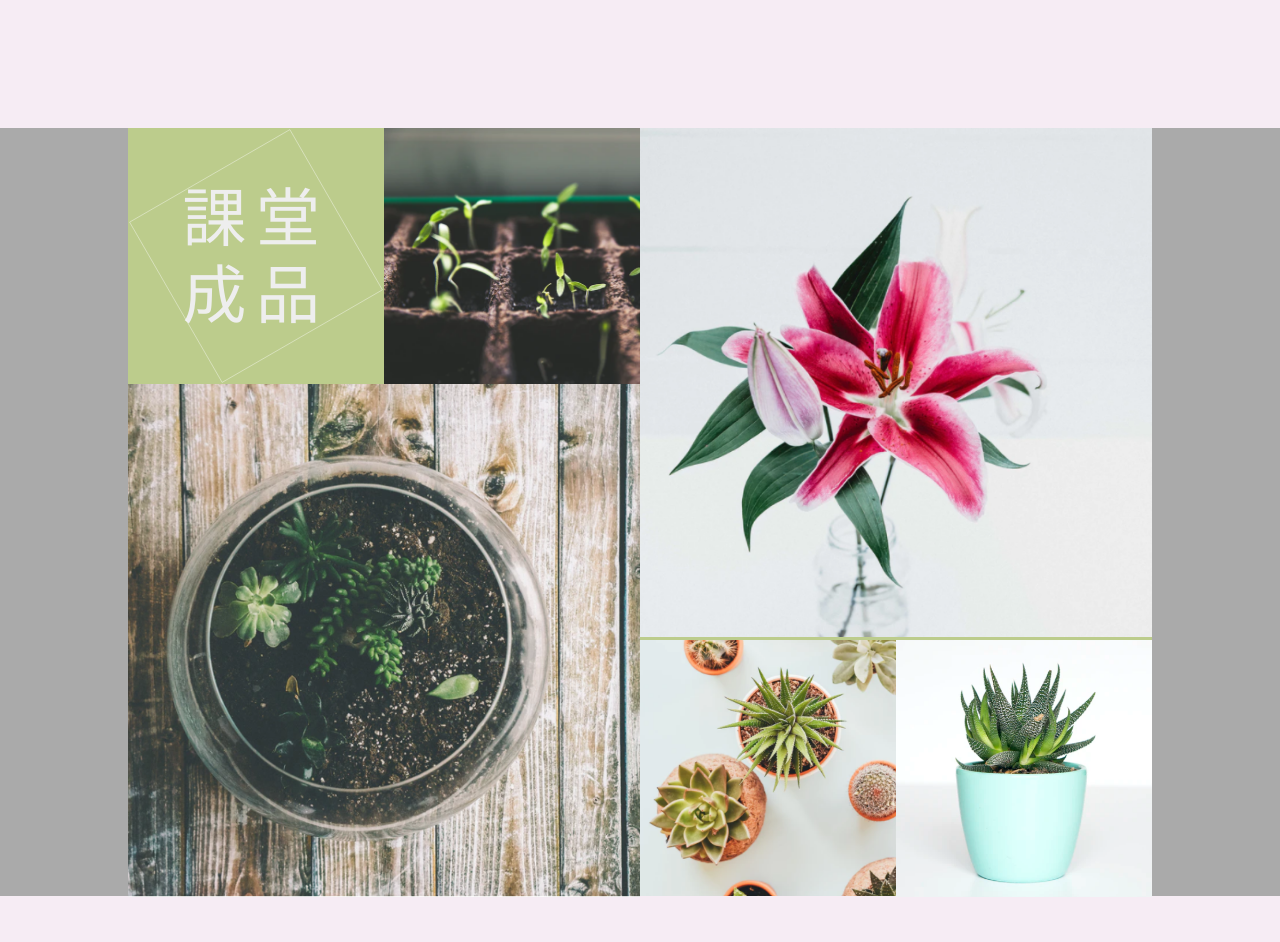
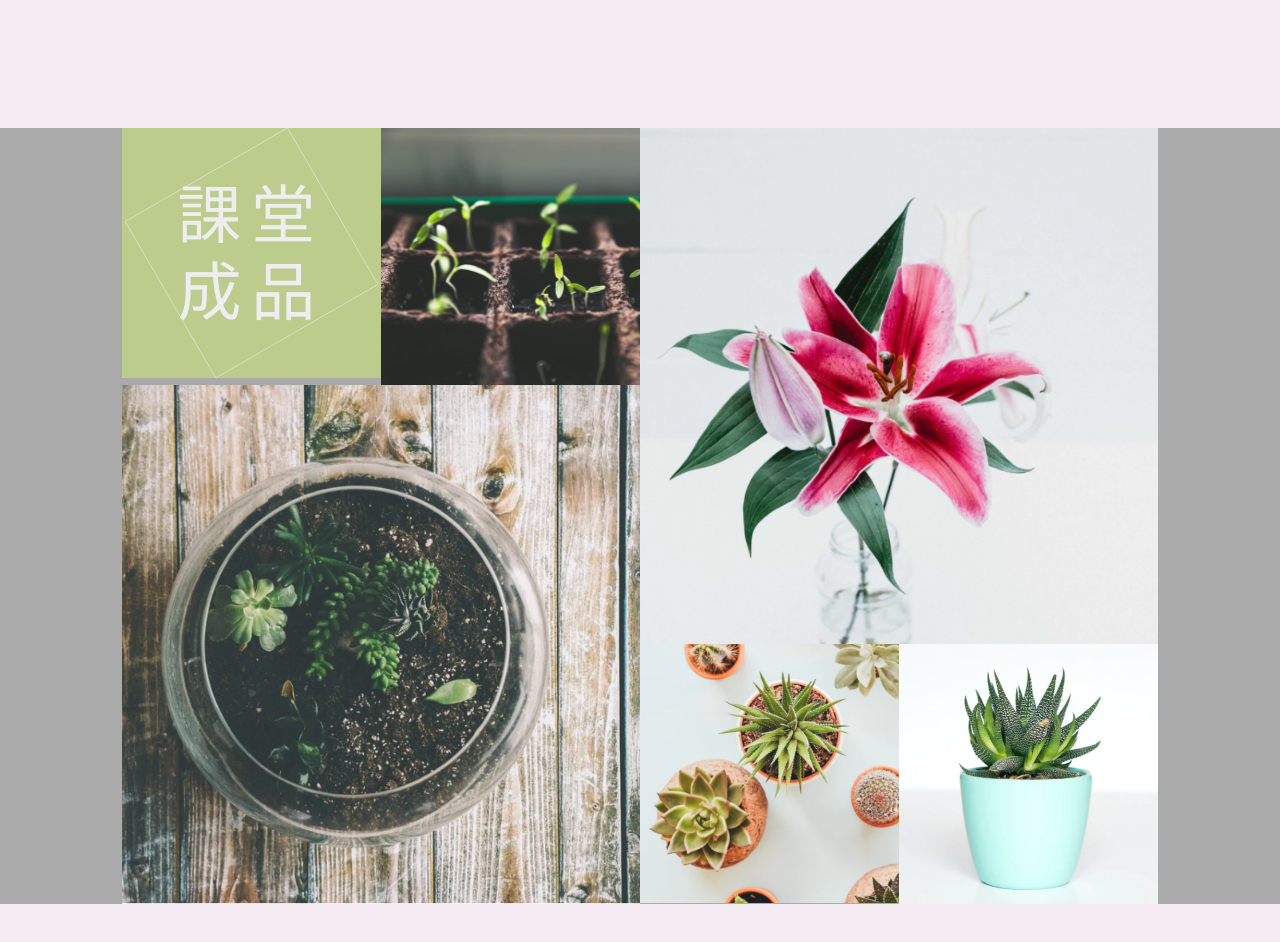
Before and after one commit to lintina11/web-test03, a plain HTML site: page index.html in a window 1280 px wide. Shown: the part 1400-2342 px from the top of the page. Drawn offline with Linux system fonts and the light colour scheme; a web font is replaced by a local one.

Commit message:
Update style.css

```diff
--- a/css/style.css
+++ b/css/style.css
@@ -230,9 +230,11 @@ header .menu a:nth-child(odd){
 }
 .album .album-item{
     width: 50%;
-    height: 50vw;
     background-color: #bccc8c;
     float: left;
+}
+.album .album-title{
+    height: 49vw;
 }
 .album .album-item img{
     width: 100%;
@@ -719,21 +721,23 @@ header .menu a:nth-child(odd){
 
 /* album */
 .album{
-    padding: 0 10vw;
+    padding: 0 9.5vw;
     background-color: #aaa;
     margin-bottom: 20vh;
 }
 .album .album-item{
     width: 25%;
-    height: 20vw;
+    /* height: 20vw; */
     float: left;
+}
+.album .album-title{
+    height: 19.5vw;
 }
 .album .album-item:nth-child(3),.album .album-item:nth-child(4){
     width: 50%;
-    height: 40vw;
 }
 .album .album-item:nth-child(4){
-    margin-top: -20vw;
+    margin-top: -25%;
 }
 
 /* library */
```
